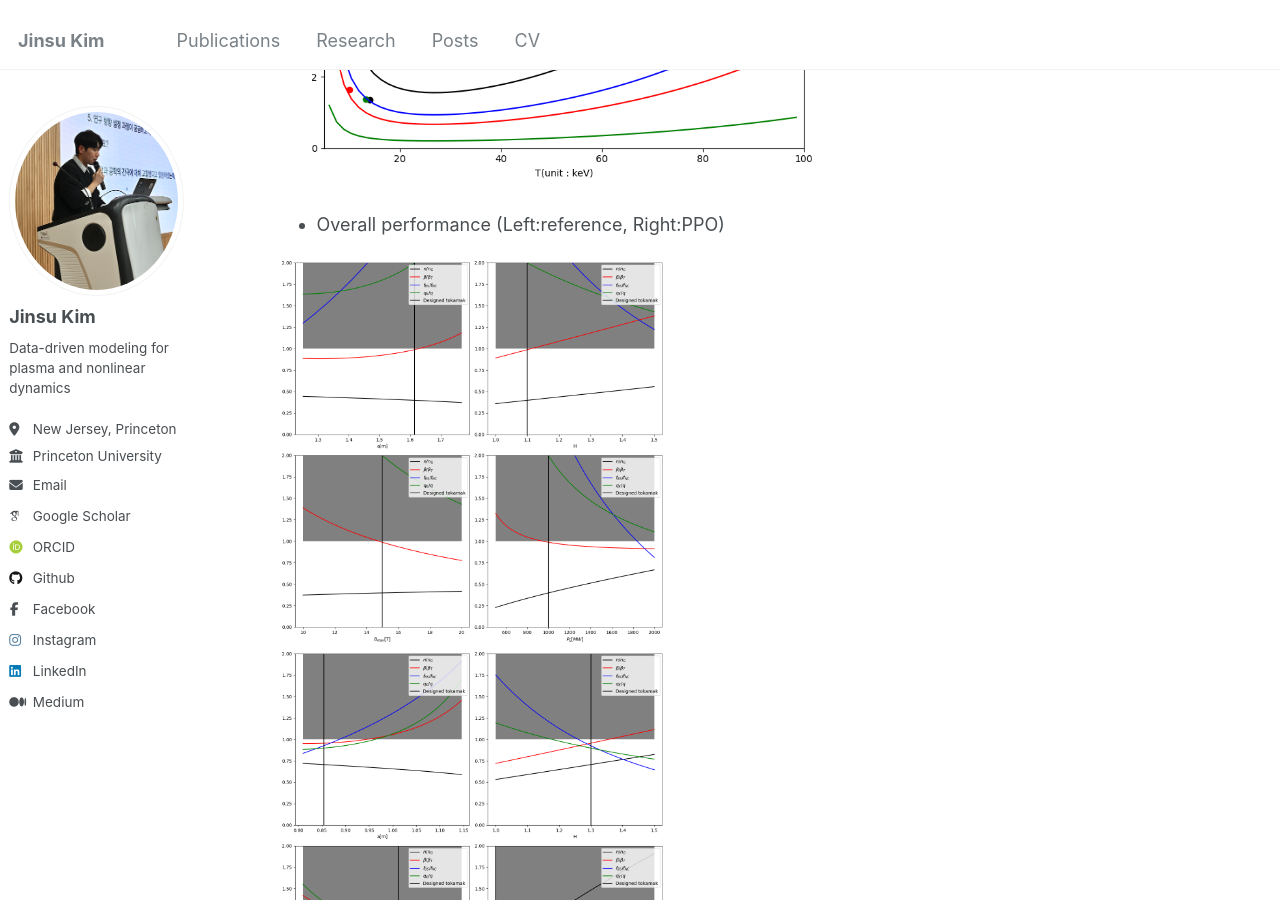
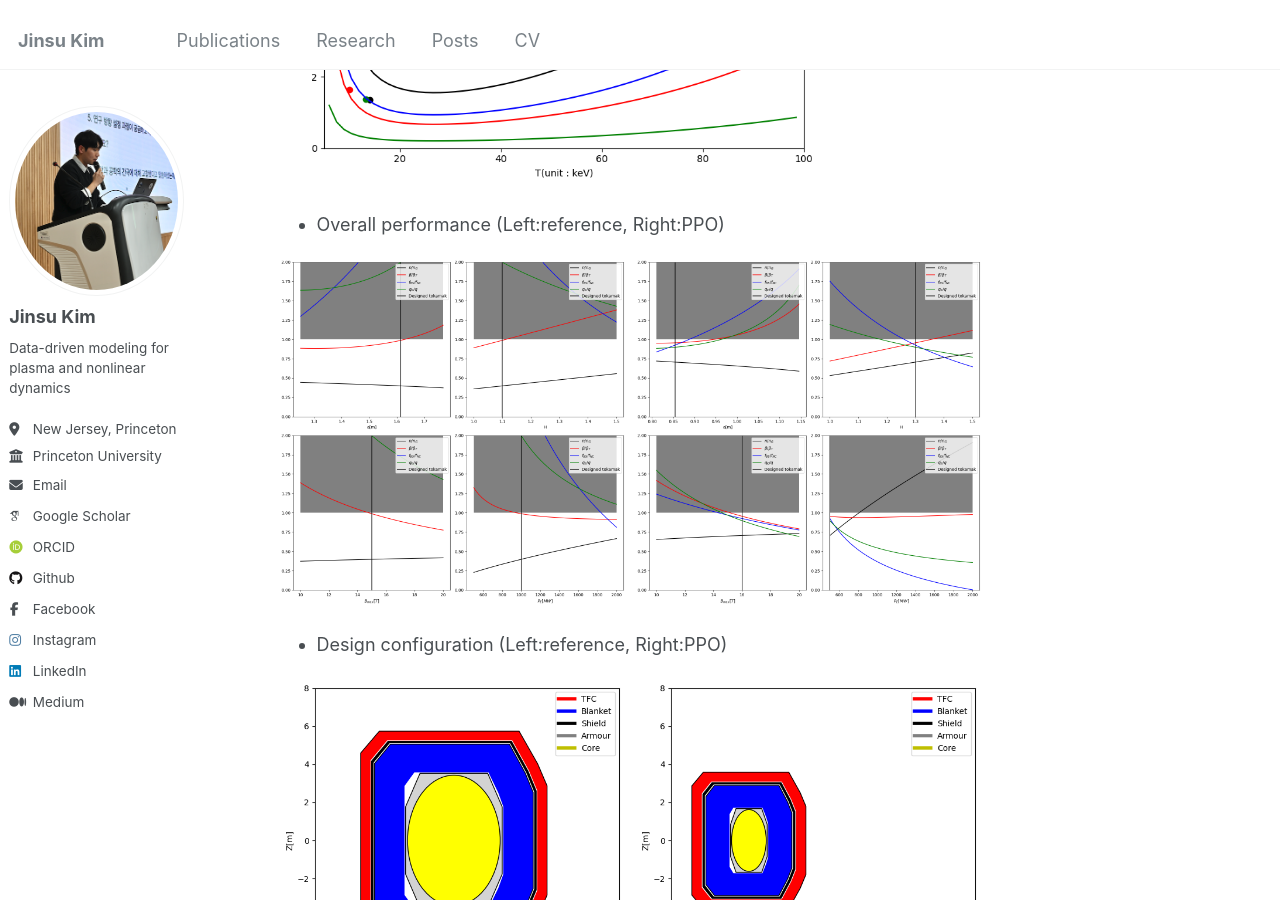
Before and after one commit to ZINZINBIN/zinzinbin.github.io, a Jekyll site: the page built from _research/design-optimization.md, in a window 1280 px wide and 900 px high, scrolled down 2172 px. Built offline with Jekyll 4.4.1, drawn with Linux system fonts in a browser that asks for light colours; some web fonts are replaced.

Commit message:
edit css:design-optimization.md

```diff
--- a/_research/design-optimization.md
+++ b/_research/design-optimization.md
@@ -31,14 +31,14 @@ The figures below represent the comparison between original designed tokamak (le
 
 - Overall performance (Left:reference, Right:PPO)
 <p float = 'left'>
-    <img src="/images/research/design-optimization/project_overall.png"  width="50%">
-    <img src="/images/research/design-optimization/ppo_overall.png"  width="50%">
+    <img src="/images/research/design-optimization/project_overall.png"  width="45%">
+    <img src="/images/research/design-optimization/ppo_overall.png"  width="45%">
 </p>
 
 - Design configuration (Left:reference, Right:PPO)
 <p float = 'left'>
-    <img src="/images/research/design-optimization/project_poloidal_design.png"  width="50%">
-    <img src="/images/research/design-optimization/ppo_poloidal_design.png"  width="50%">
+    <img src="/images/research/design-optimization/project_poloidal_design.png"  width="45%">
+    <img src="/images/research/design-optimization/ppo_poloidal_design.png"  width="45%">
 </p>
 
 ## Article
```
